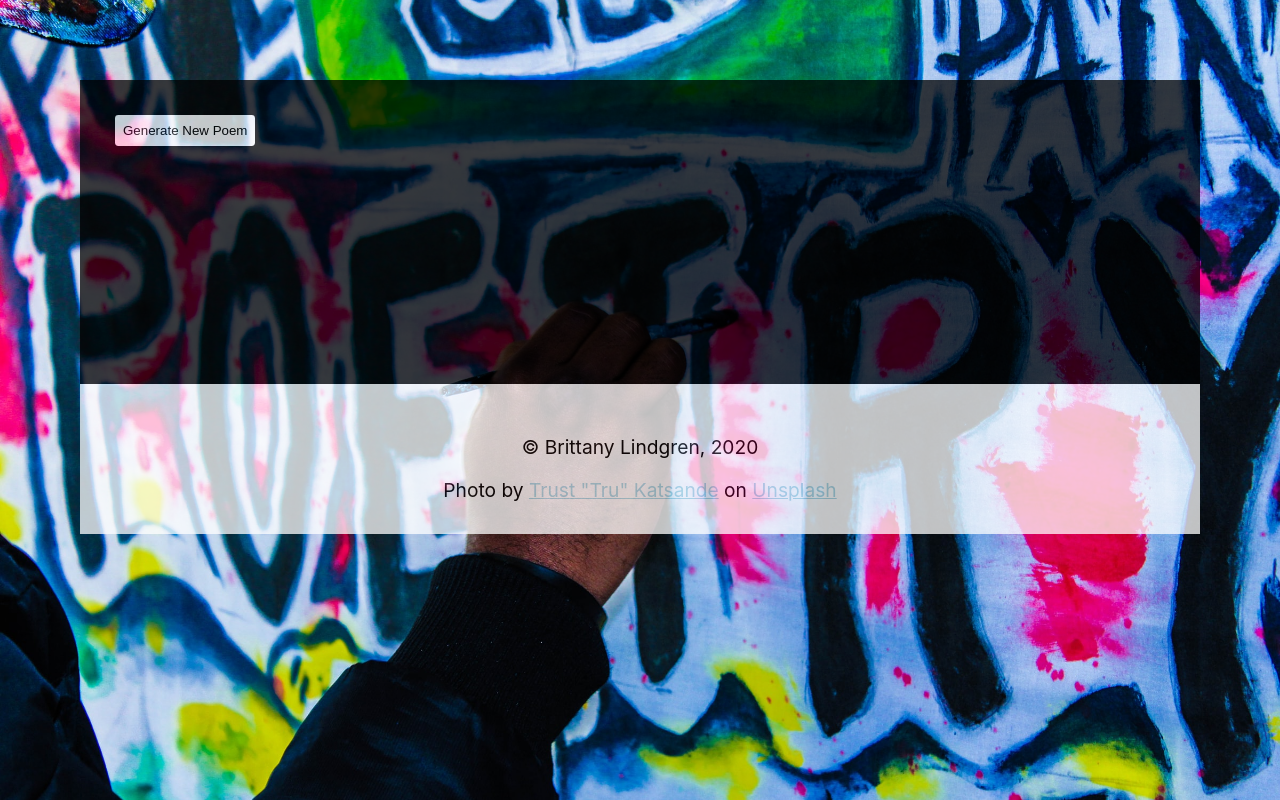
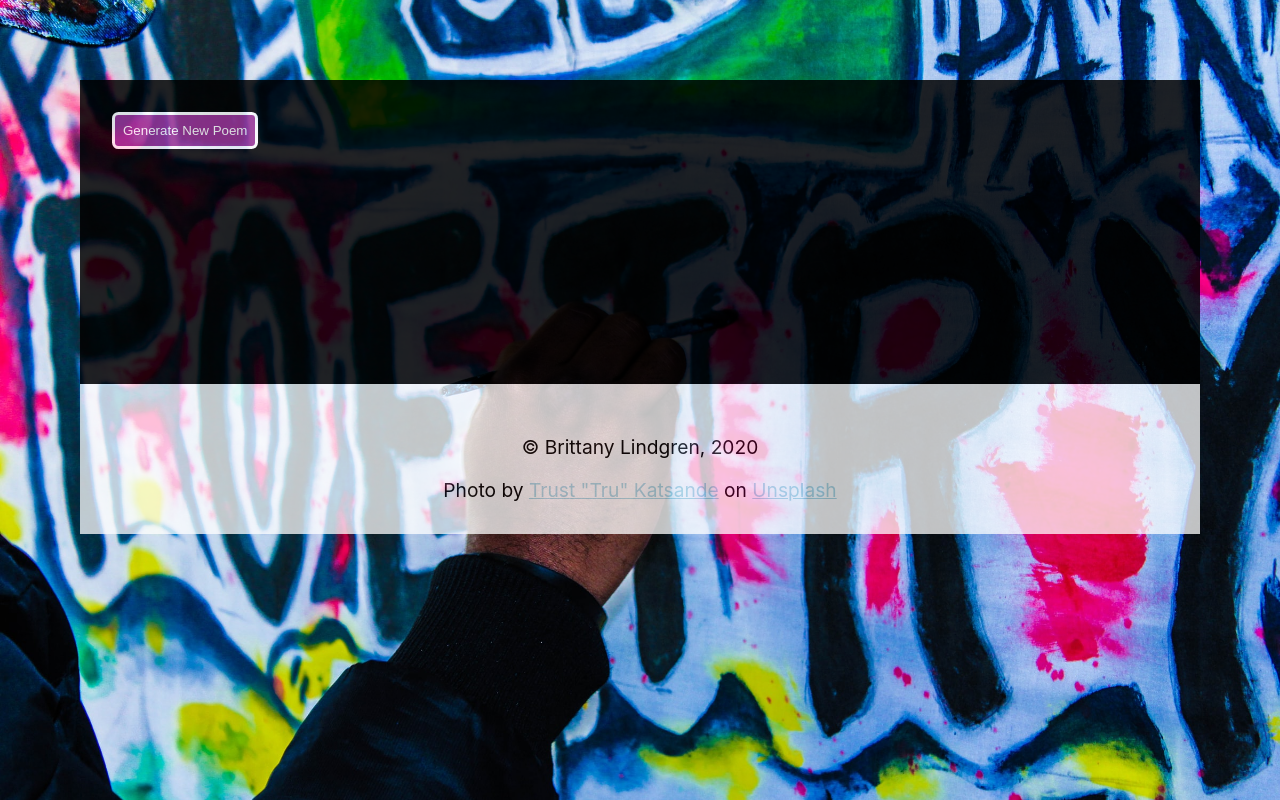
Before and after one commit to LINDGRENBA/whitman-generator, a React (Create React App) app: page / in a window 1280 px wide. Built offline with nearby package versions, Linux system fonts and the light colour scheme.

Commit message:
Update opacity of Poem component, update color for GeneratePoemButton.

```diff
--- a/src/components/GeneratePoemButton.js
+++ b/src/components/GeneratePoemButton.js
@@ -3,8 +3,8 @@ import React from 'react';
 
 function GeneratePoemButton() {
   const buttonStyles = {
-    backgroundColor: '#FFF',
-    color: '#000',
+    backgroundColor: '#983295',
+    color: '#FFF',
     borderRadius: '0.4rem',
     padding: '0.5rem',
     border: 'solid'
--- a/src/components/Poem.js
+++ b/src/components/Poem.js
@@ -10,7 +10,7 @@ function Poem() {
     minWidth: '10rem',
     minHeight: '15rem',
     backgroundColor: '#000',
-    opacity: '0.75',
+    opacity: '0.85',
     color: '#FFF'
   }
 
```
